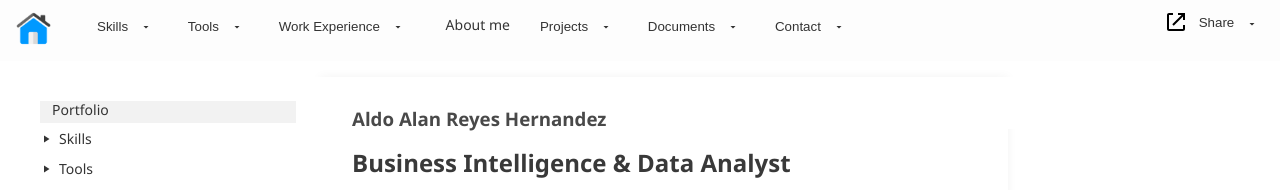
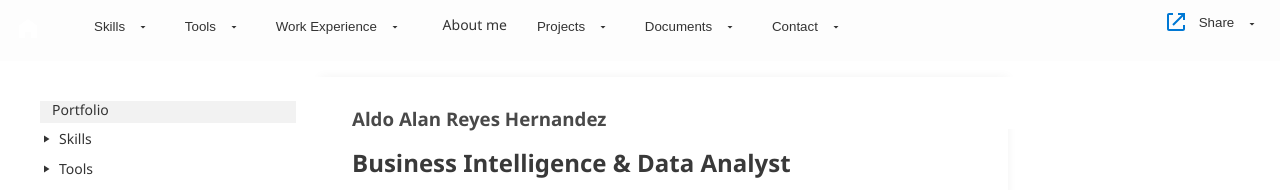
Before and after one commit to AldoReyes84/AldoReyes.github.io, a Jekyll site: the page built from README.md, in a window 1280 px wide. Shown: the top 190 px of the page. Built offline with Jekyll 4.4.1, drawn with Linux system fonts in a browser that asks for light colours; our own code applies the rules of GitHub Pages for plain Markdown files.

Commit message:
header icon svg and style adjustments

```diff
--- a/_includes/header.html
+++ b/_includes/header.html
@@ -1,7 +1,12 @@
  <header class="sticky-header" role="banner" aria-label="Main site header">
             <div class="holder">
-             <div class="logo">
-                 <img src="./assets/images/homeflat.png" alt="Home icon" width="40" height="40" aria-label="Go to homepage">
+             <div class="logo" role="img" aria-label="Home">
+                 <span class="icon">
+                    <svg xmlns="http://www.w3.org/2000/svg" width="24" height="24" fill="currentColor" viewBox="0 0 24 24" aria-label="Home icon" role="img">
+                      <path d="M3 9.5L12 3l9 6.5V21a1 1 0 0 1-1 1h-5v-6H9v6H4a1 1 0 0 1-1-1V9.5z"/>
+                    </svg>
+
+                 </span>
              </div>
                 <div class="site-header-divider"></div>
 
--- a/assets/css/style.css
+++ b/assets/css/style.css
@@ -230,7 +230,7 @@ a[aria-label="LinkedIn"] svg {
   height: 20px;
   margin-right: 0.5em;
   vertical-align: middle;
-  fill: 0078D4;
+  fill: #0078D4;
 }
 
 .interactive-table {
```
